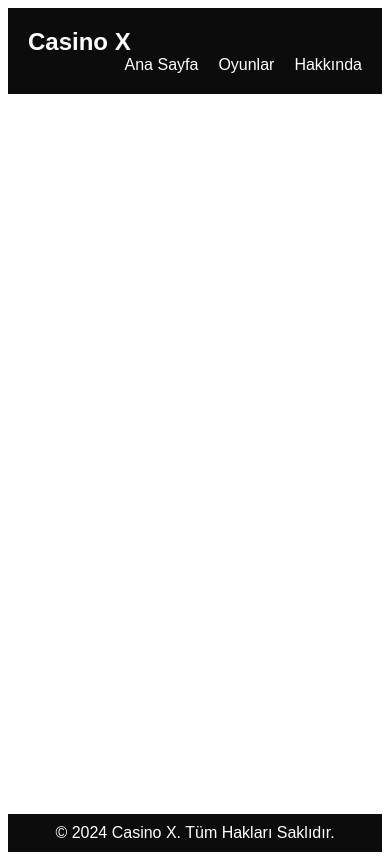
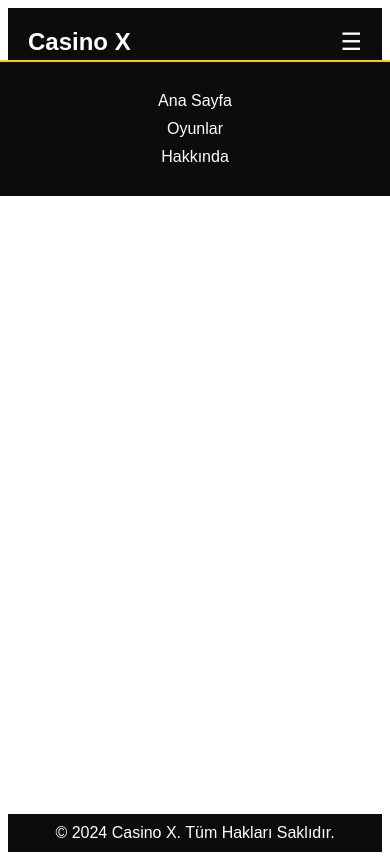
Before and after one commit to Xman1923/casino-slots, a Nuxt app: page / in a window 390 px wide. Built offline with nearby package versions, Linux system fonts and the light colour scheme.

Commit message:
Update app.vue

```diff
--- a/app.vue
+++ b/app.vue
@@ -2,7 +2,11 @@
   <div class="app-container">
     <header class="header">
       <h1 class="logo">Casino X</h1>
-      <nav class="nav">
+      <button @click="toggleMenu" class="menu-toggle">
+        <span v-if="!menuOpen">☰</span>
+        <span v-if="menuOpen">✖</span>
+      </button>
+      <nav :class="['nav', { 'is-active': menuOpen }]">
         <ul class="nav-links">
           <li><NuxtLink to="/">Ana Sayfa</NuxtLink></li>
           <li><NuxtLink to="/games">Oyunlar</NuxtLink></li>
@@ -23,6 +27,16 @@
 
 <script>
 export default {
+  data() {
+    return {
+      menuOpen: false,
+    };
+  },
+  methods: {
+    toggleMenu() {
+      this.menuOpen = !this.menuOpen;
+    },
+  },
   head() {
     return {
       title: 'Casino X',
@@ -65,19 +79,29 @@ export default {
   font-weight: bold;
 }
 
+.menu-toggle {
+  background: none;
+  border: none;
+  color: white;
+  font-size: 24px;
+  cursor: pointer;
+}
+
 .nav {
-  display: flex;
-  flex-grow: 1;
-  justify-content: flex-end;
+  display: none;
+}
+
+.nav.is-active {
+  display: block;
 }
 
 .nav-links {
   list-style: none;
-  display: flex;
+  padding: 0;
 }
 
 .nav-links li {
-  margin-left: 20px;
+  margin: 10px 0;
 }
 
 .nav-links li a {
@@ -103,4 +127,25 @@ export default {
   text-align: center;
   padding: 10px;
 }
+
+/* Mobil Tasarım için Stil */
+@media (max-width: 600px) {
+  .nav {
+    display: flex;
+    flex-direction: column;
+    position: absolute;
+    top: 60px;
+    right: 0;
+    background: #0c0c0c;
+    width: 100%;
+    padding: 20px;
+    border-top: 2px solid #ffcc00;
+    z-index: 1000;
+  }
+
+  .nav-links li {
+    margin: 10px 0;
+    text-align: center;
+  }
+}
 </style>
```
